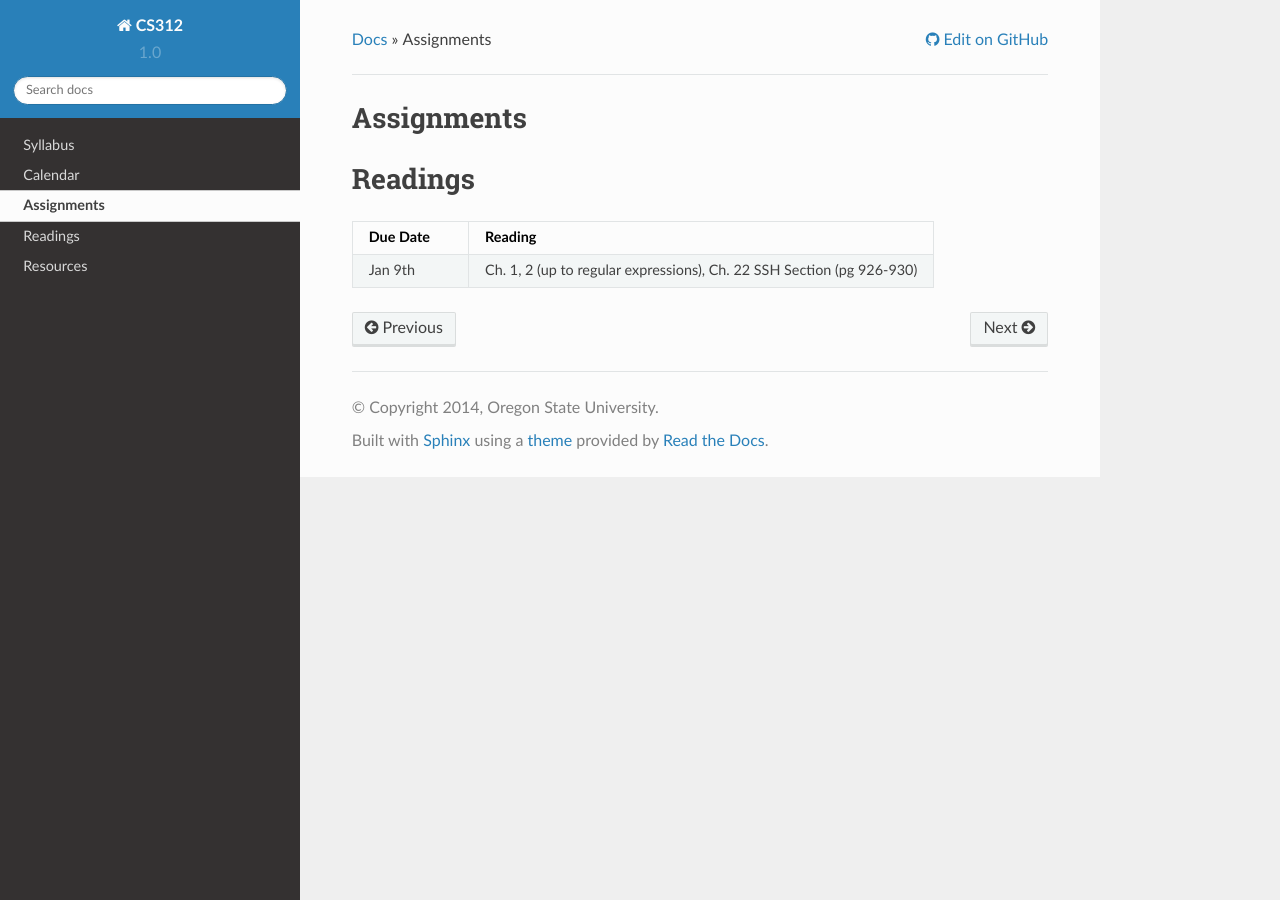
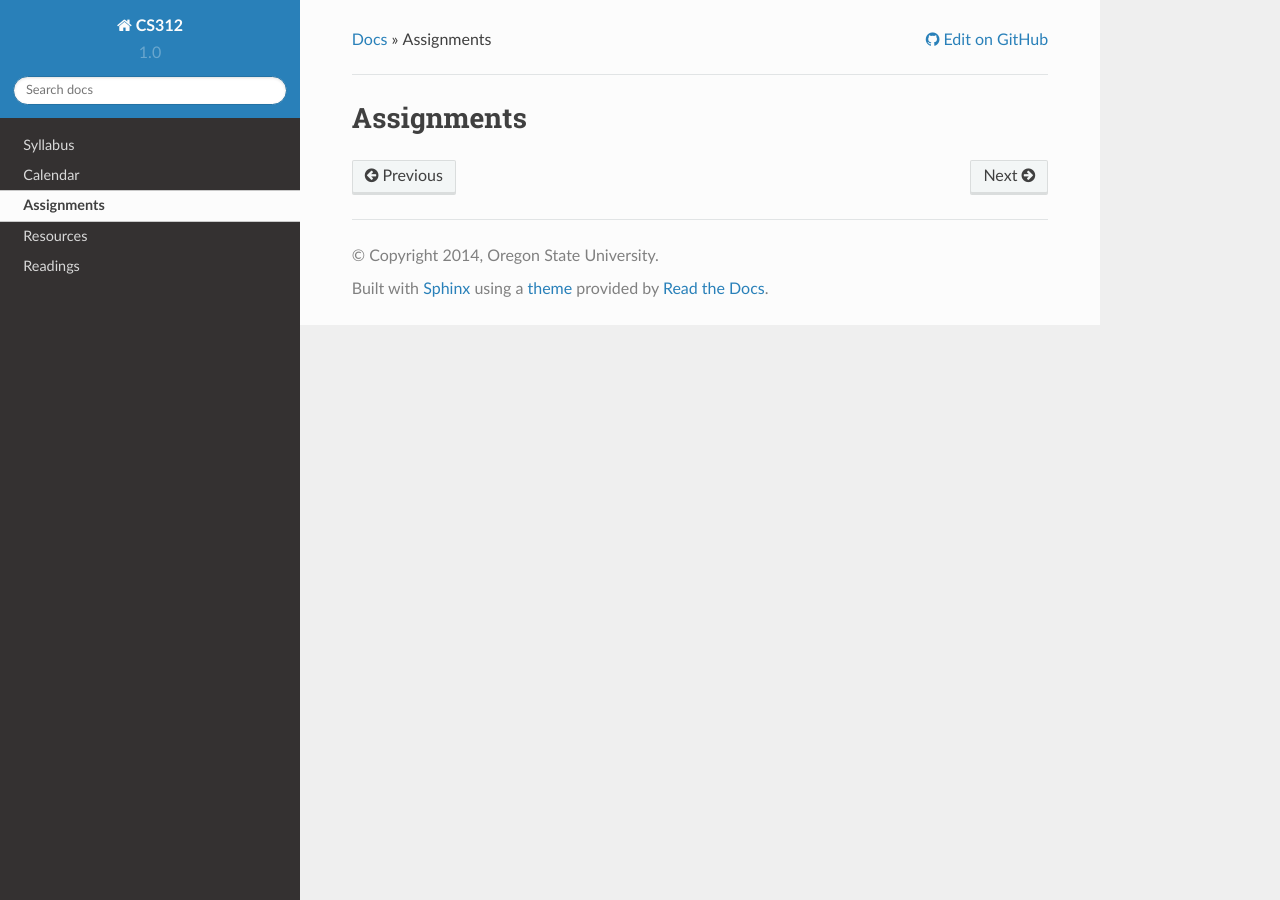
Before and after one commit to osuosl/cs312, a Sphinx documentation site: the page built from source/assignments.rst, in a window 1280 px wide. Built offline with Sphinx 7.4.7 and the Read the Docs theme 2.0.0, drawn with Linux system fonts in a browser that asks for light colours; pages that are not in the unit, such as notebooks, are missing from menus.

Commit message:
make a readings file

```diff
--- a/source/assignments.rst
+++ b/source/assignments.rst
@@ -2,16 +2,3 @@
 
 Assignments
 ===========
-
-
-.. _readings:
-
-Readings
-========
-
-.. csv-table::
-   :header: Due Date, Reading
-   :widths: 20,80
-
-   Jan 9th, "Ch. 1, 2 (up to regular expressions),
-   Ch. 22 SSH Section (pg 926-930)"
```
Also changed, not shown: source/readings.rst (added, +11 -0 lines).
